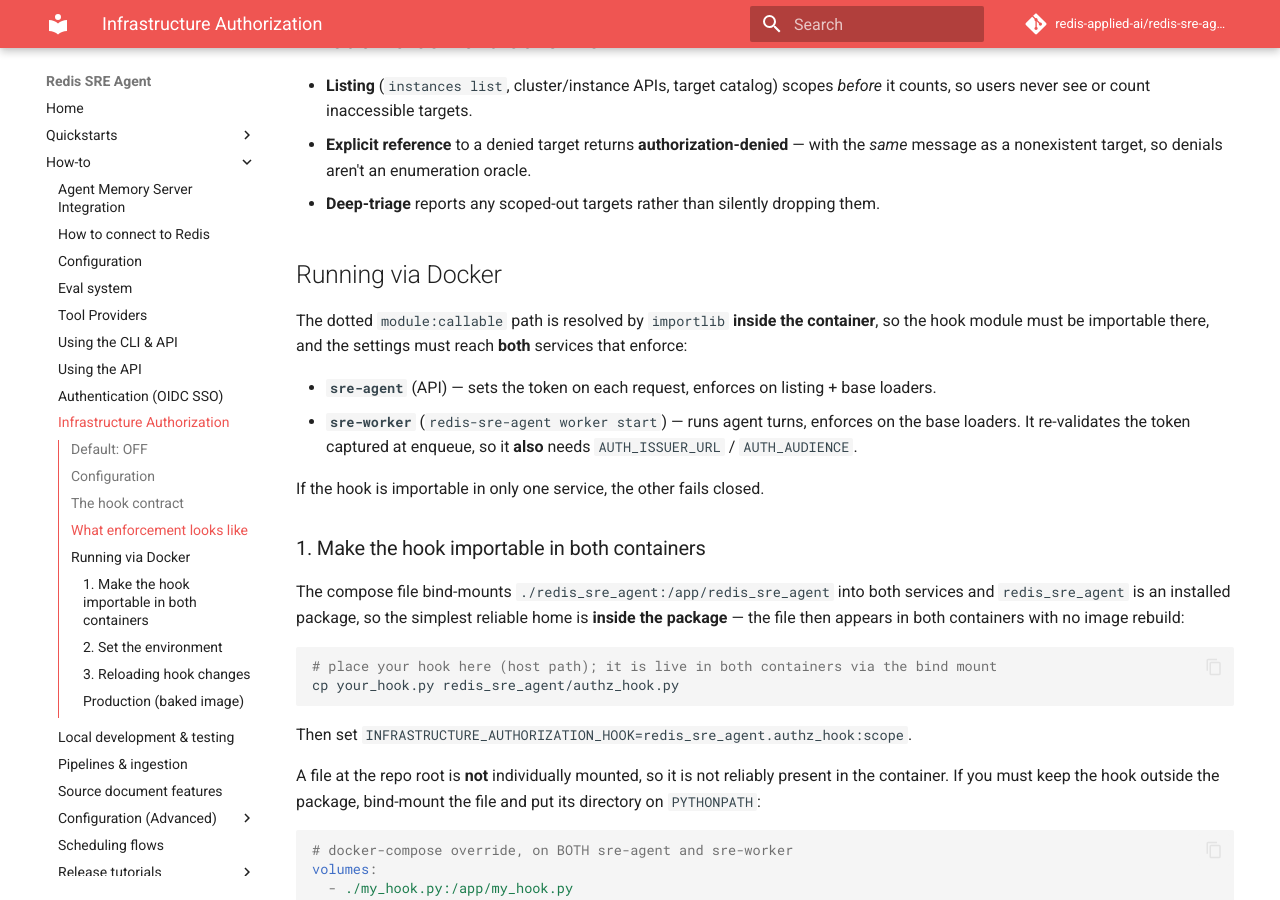
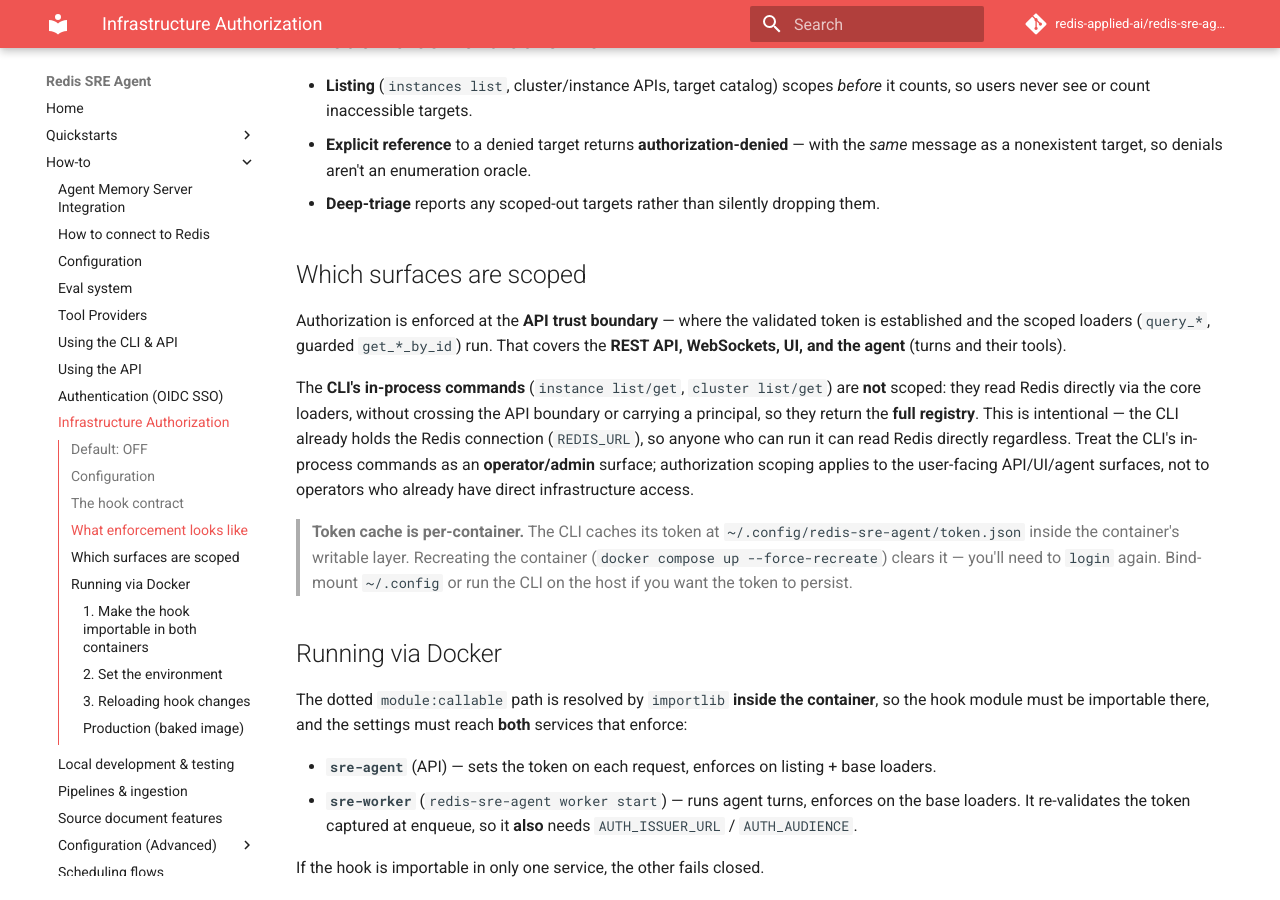
Before and after one commit to redis-applied-ai/redis-sre-agent, an MkDocs documentation site: the page built from docs/how-to/infrastructure-authorization.md, in a window 1280 px wide and 900 px high, scrolled down 1377 px. Built offline with MkDocs 1.6.1 and Material for MkDocs 9.7.7, drawn with Linux system fonts in a browser that asks for light colours; comment, search, counter and statistics services are not loaded.

Commit message:
Doc: CLI in-process commands are an operator surface, not authz-scoped

```diff
--- a/docs/how-to/infrastructure-authorization.md
+++ b/docs/how-to/infrastructure-authorization.md
@@ -59,6 +59,25 @@
 - **Explicit reference** to a denied target returns **authorization-denied** — with the
   *same* message as a nonexistent target, so denials aren't an enumeration oracle.
 - **Deep-triage** reports any scoped-out targets rather than silently dropping them.
+
+## Which surfaces are scoped
+
+Authorization is enforced at the **API trust boundary** — where the validated token is
+established and the scoped loaders (`query_*`, guarded `get_*_by_id`) run. That covers the
+**REST API, WebSockets, UI, and the agent** (turns and their tools).
+
+The **CLI's in-process commands** (`instance list/get`, `cluster list/get`) are **not**
+scoped: they read Redis directly via the core loaders, without crossing the API boundary or
+carrying a principal, so they return the **full registry**. This is intentional — the CLI
+already holds the Redis connection (`REDIS_URL`), so anyone who can run it can read Redis
+directly regardless. Treat the CLI's in-process commands as an **operator/admin** surface;
+authorization scoping applies to the user-facing API/UI/agent surfaces, not to operators who
+already have direct infrastructure access.
+
+> **Token cache is per-container.** The CLI caches its token at
+> `~/.config/redis-sre-agent/token.json` inside the container's writable layer. Recreating the
+> container (`docker compose up --force-recreate`) clears it — you'll need to `login` again.
+> Bind-mount `~/.config` or run the CLI on the host if you want the token to persist.
 
 ## Running via Docker
 
```
